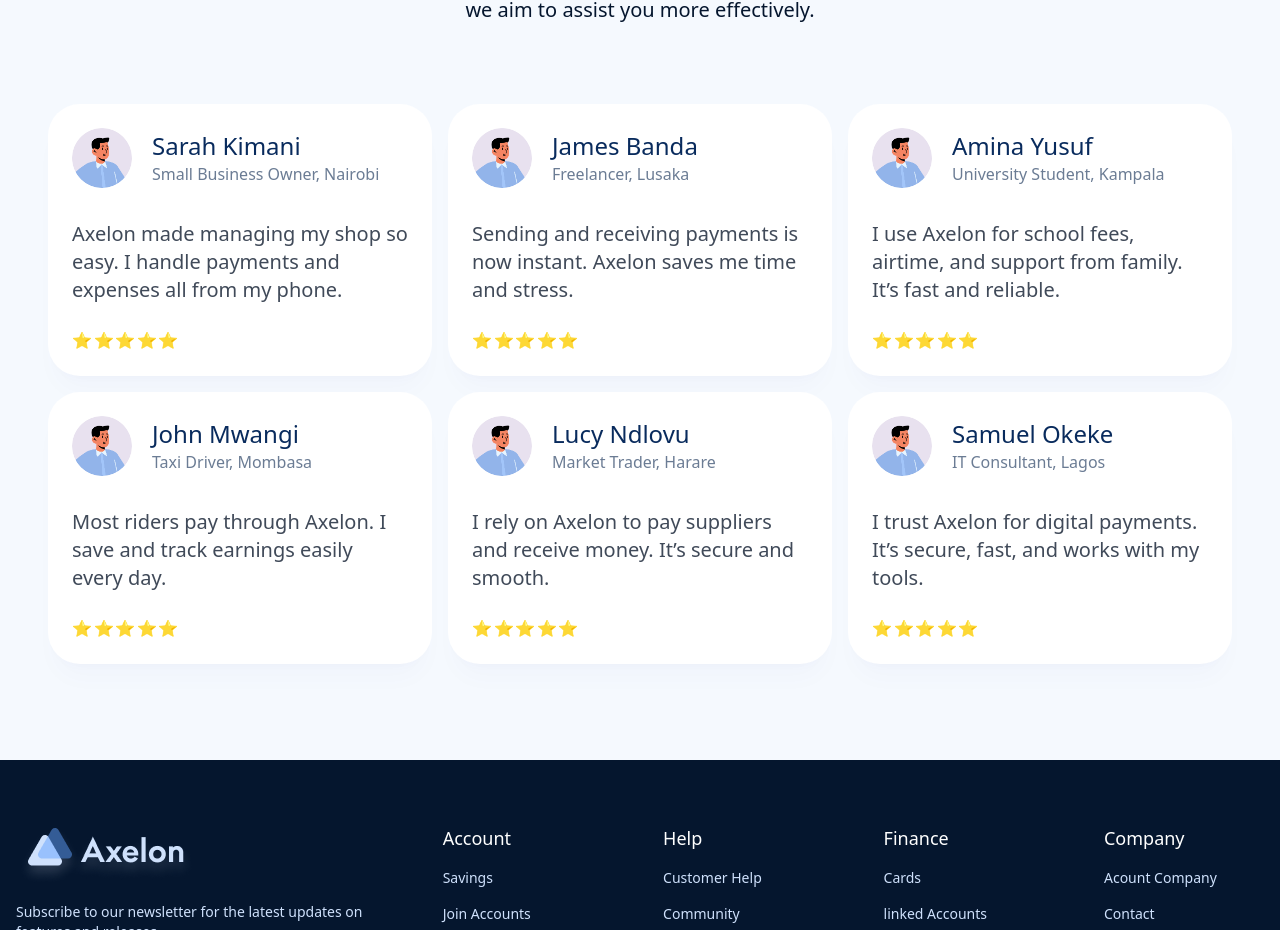
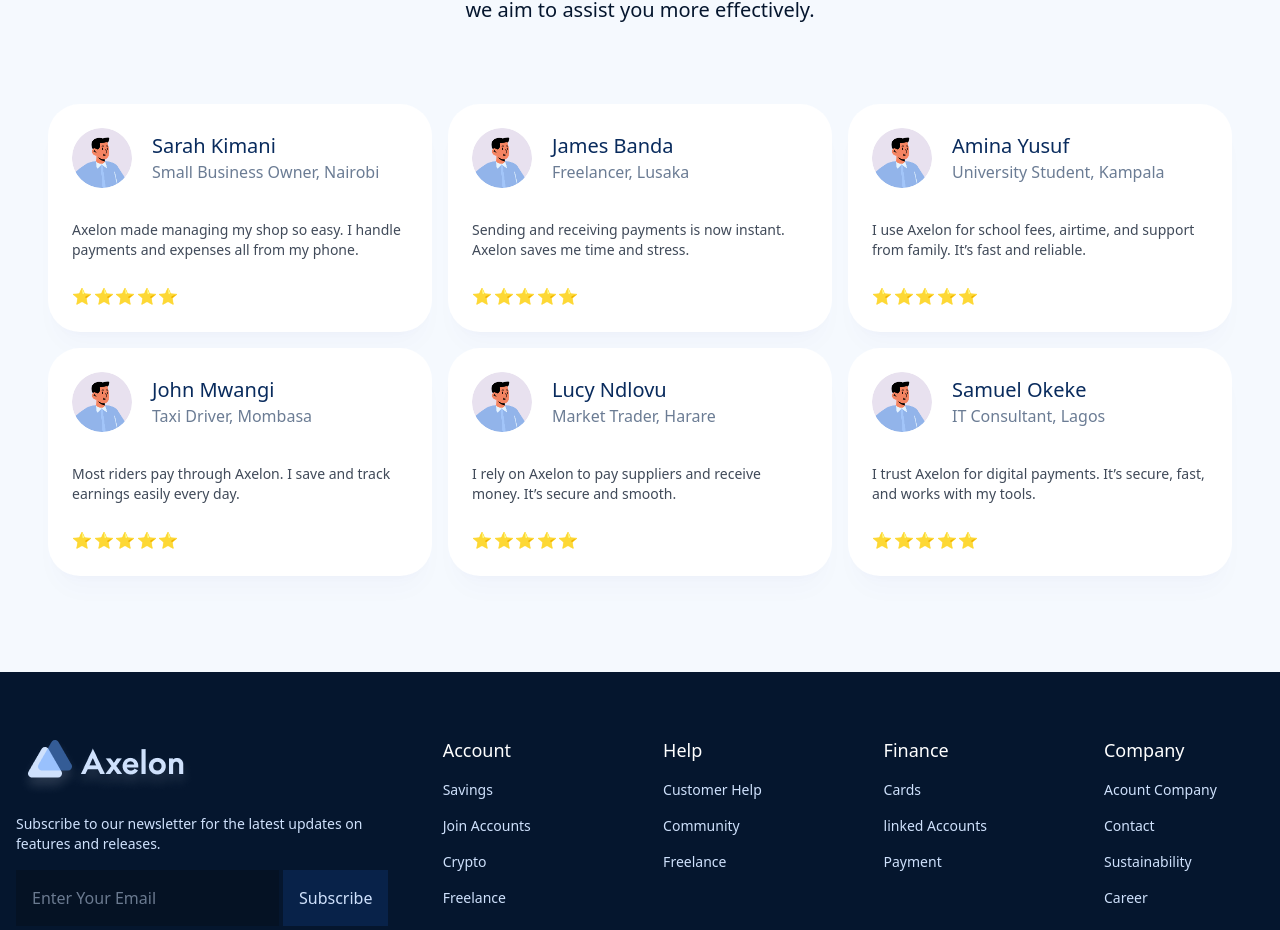
Before and after one commit to designkreativ/axelon-money, a Next.js app: page / in a window 1280 px wide. Shown: the part 4920-5850 px from the top of the page. Built offline with nearby package versions, Linux system fonts and the light colour scheme.

Commit message:
Testimonials

```diff
--- a/src/components/testimonials/Testimonial.tsx
+++ b/src/components/testimonials/Testimonial.tsx
@@ -20,13 +20,13 @@
             alt="user"
           />
           <div className="">
-            <h4 className="text-xl sm:text-2xl font-medium text-[var(--primary-20)]">
+            <h4 className="text-lg sm:text-xl font-medium text-[var(--primary-20)]">
               {props.name}
             </h4>
-            <p className="text-l text-[var(--shades-50)]">{props.title}</p>
+            <p className="text-md text-[var(--shades-50)]">{props.title}</p>
           </div>
         </div>
-        <p className=" text-l sm:text-xl text-[var(--shades-30)] mt-2 ">
+        <p className=" text-md sm:text-sm text-[var(--shades-30)] mt-2 ">
           {props.description}
         </p>
         <p className="tracking-widest">⭐⭐⭐⭐⭐</p>
```
